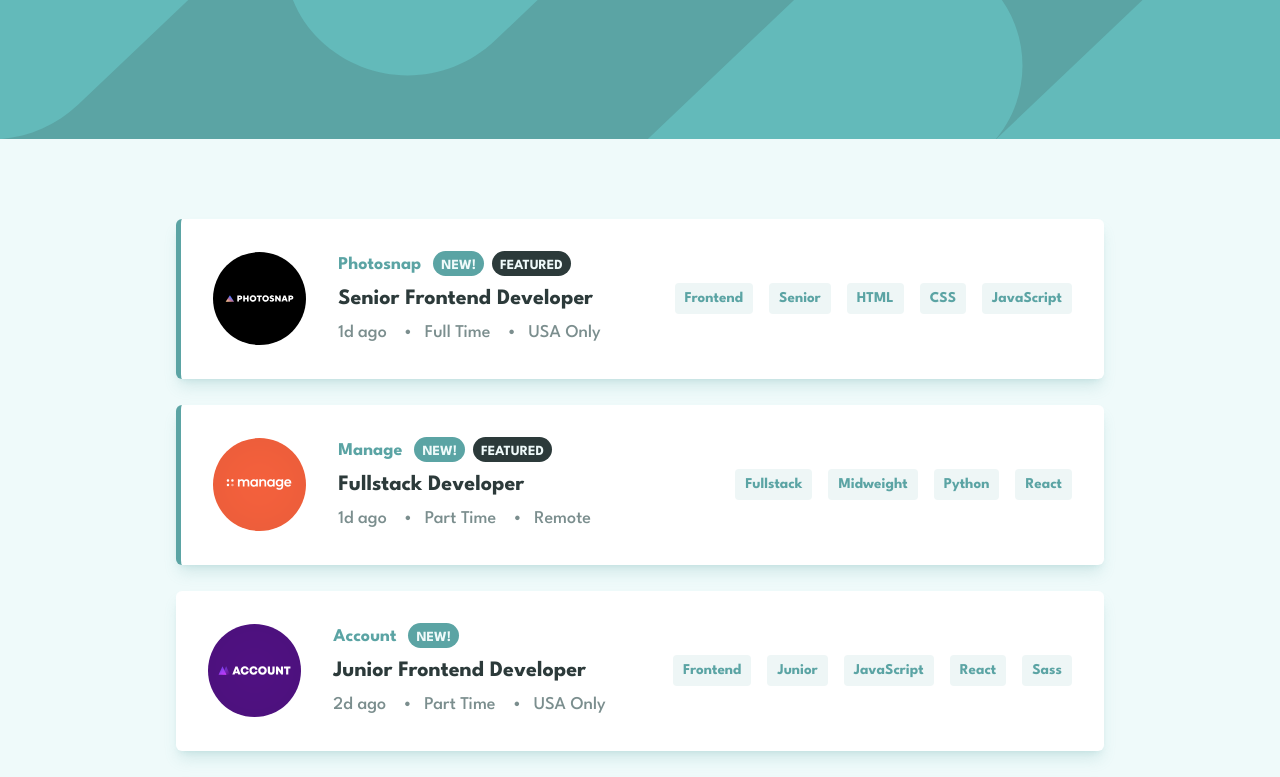
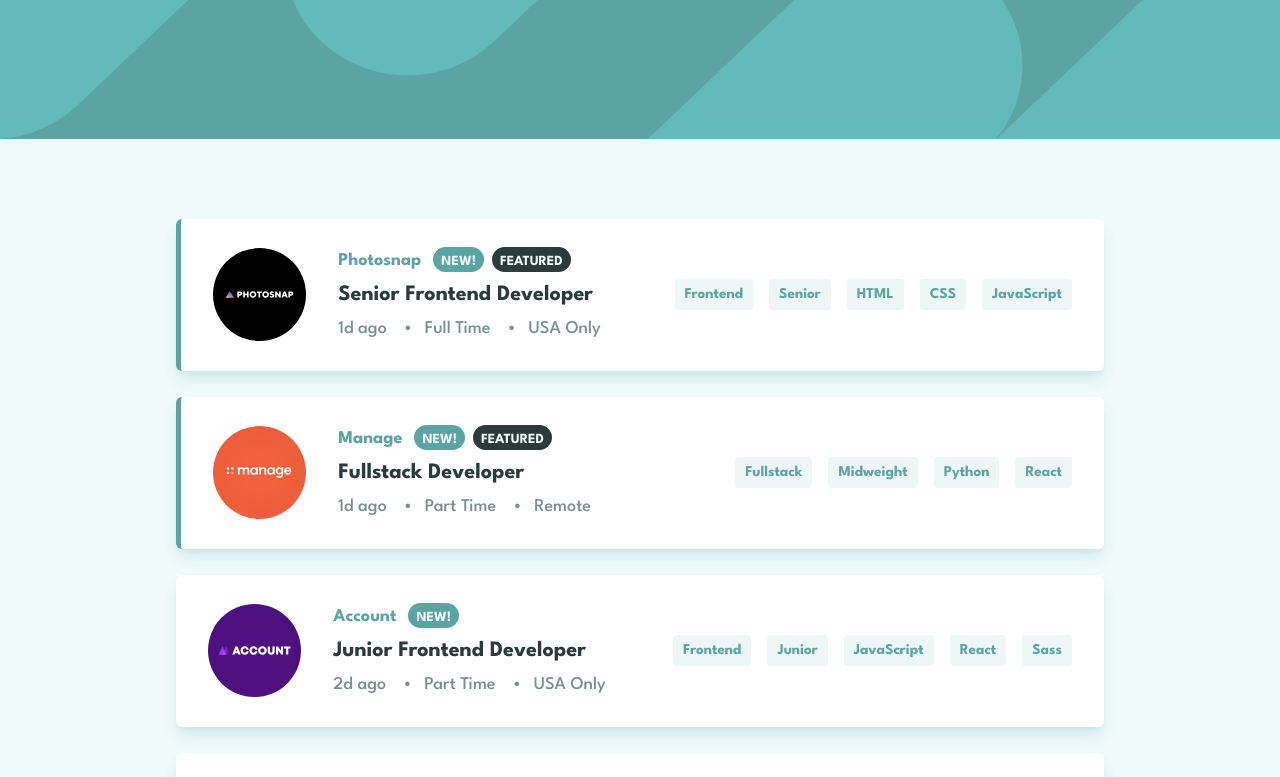
Before and after one commit to mroseborja/fm-job-listings, a React (Vite) app: page / in a window 1280 px wide. Shown: the top 777 px of the page. Built offline with nearby package versions, Linux system fonts and the light colour scheme.

Commit message:
modify styles

```diff
--- a/src/index.css
+++ b/src/index.css
@@ -27,7 +27,7 @@
   }
 
   .card {
-    @apply relative rounded-md bg-neutral p-7 shadow-lg shadow-primary/20 md:px-8 md:py-8;
+    @apply relative rounded-md bg-neutral p-7 shadow-lg shadow-primary/20 md:px-8;
   }
 
   .card__content {
```
